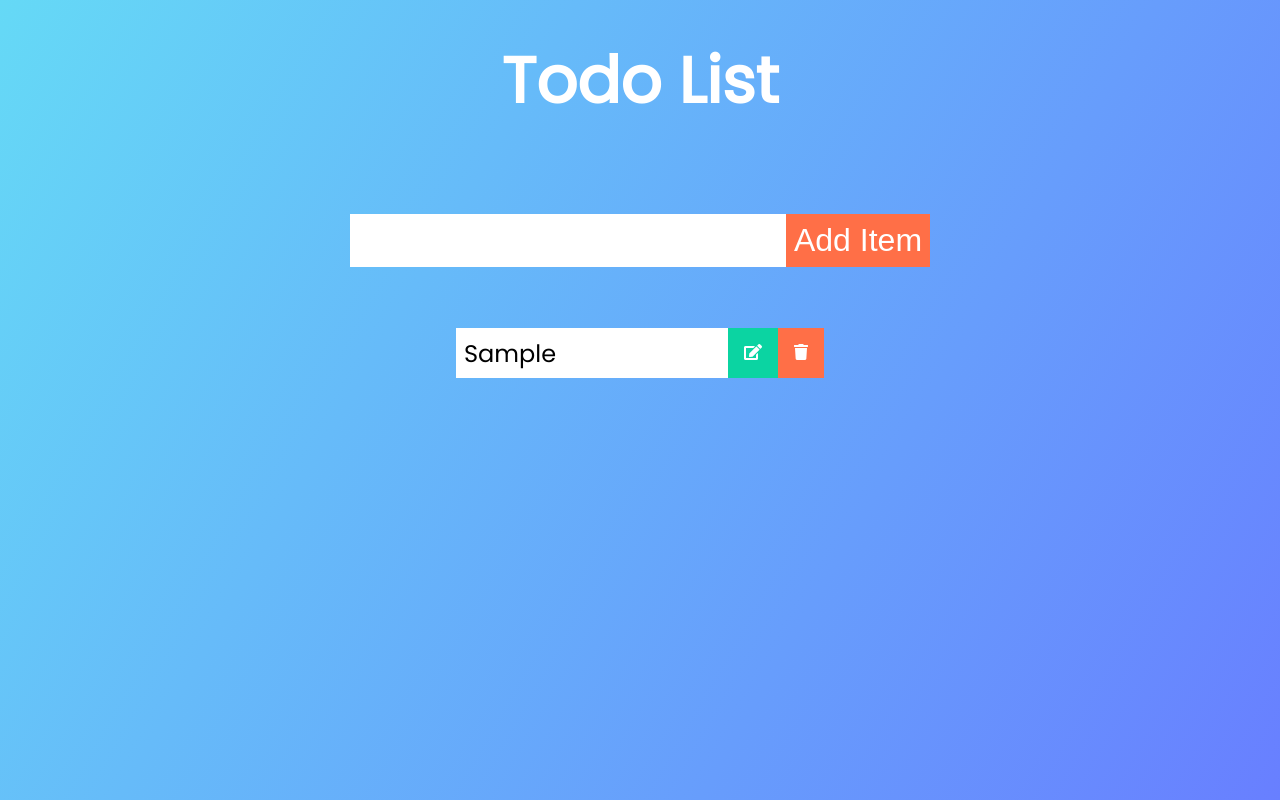
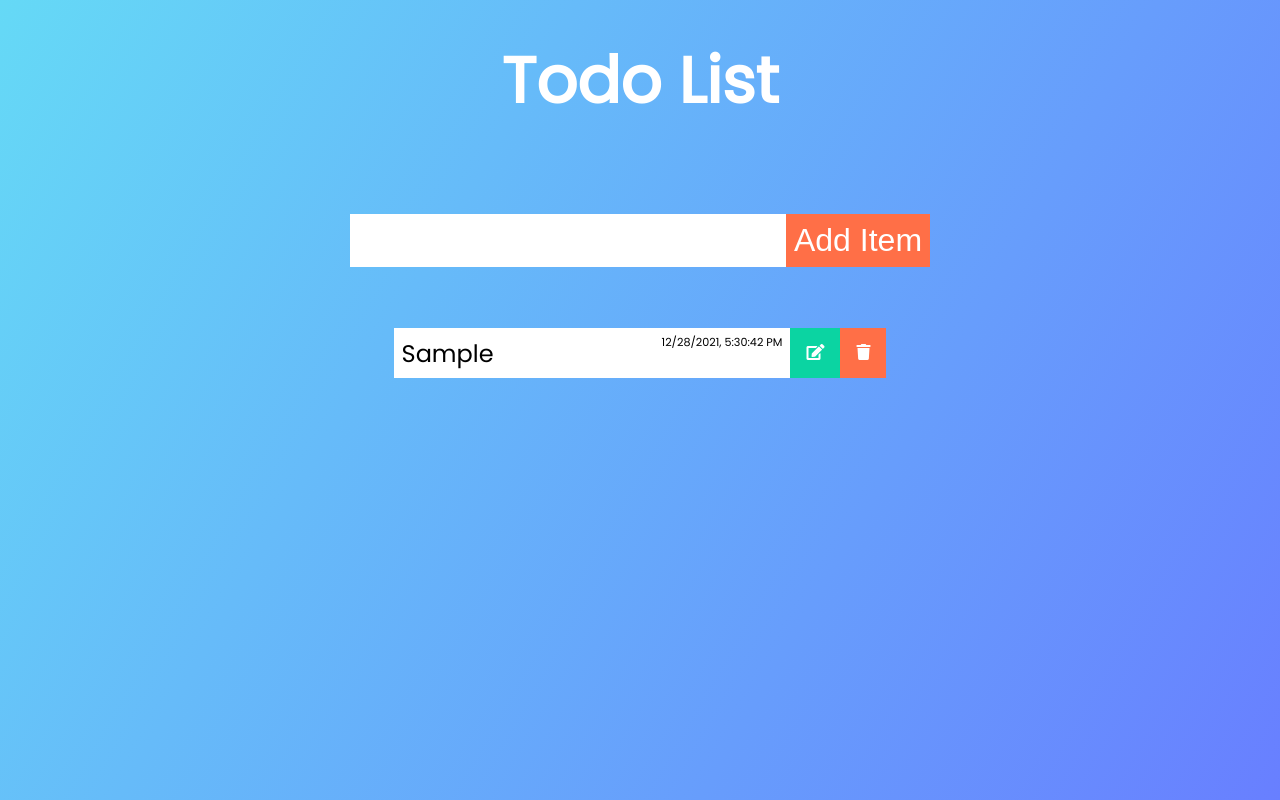
Before and after one commit to Hasib787/todo-app, a React (Create React App) app: page / in a window 1280 px wide. Both pictures are taken after typing "Sample" into the empty fields and a click on the button "Add Item". Built offline with nearby package versions, Linux system fonts and the light colour scheme.

Commit message:
modifiy some design and the project are done

```diff
--- a/src/App.css
+++ b/src/App.css
@@ -61,9 +61,6 @@ form button:hover {
 .filter-todo {
   padding: 1rem;
 }
-.todo li {
-  flex: 1;
-}
 
 .trash-btn,
 .edit-btn {
@@ -81,10 +78,11 @@ form button:hover {
 .edit-btn:hover {
   background: rgb(19, 179, 139);
 }
-.trash-btn:hover{
+.trash-btn:hover {
   background: #e94416;
 }
 .todo-item {
+  flex: 1;
   padding: 0rem 0.5rem;
 }
 
@@ -102,9 +100,15 @@ form button:hover {
   text-decoration: line-through;
   opacity: 0.5;
 }
-.edit-input{
-  padding: 0.3rem;
+.edit-input {
+  padding: 0.3rem 0.93rem;
   font-size: 2rem;
+}
+.todo-dateTime {
+  flex: none;
+  font-size: 0.7rem;
+  margin: 0 0 1.3rem 10rem;
+  padding-right: 8px;
 }
 
 /*CUSTOM SELECTOR */
--- a/src/components/Todo/index.jsx
+++ b/src/components/Todo/index.jsx
@@ -7,11 +7,10 @@ const Todo = ({ todo, text, todos, setTodos }) => {
 
   //edit item
   const editItem = () => {
-    let newEditItem = todos.find((item) => item.id === todo.id);
+    todos.find((item) => item.id === todo.id);
     setToggleSubmit(false);
     setNewText(text);
     setIsEditItem(todo.id);
-    console.log("new edit item", newEditItem);
   };
 
   //submit new edit item
@@ -27,17 +26,18 @@ const Todo = ({ todo, text, todos, setTodos }) => {
       );
     }
     setToggleSubmit(true);
-    isEditItem();
   };
 
   const deleteItemHandler = () => {
     setTodos(todos.filter((el) => el.id !== todo.id));
   };
+
   return (
     <>
       {toggleSubmit ? (
         <div className="todo">
           <li className="todo-item">{text}</li>
+          <li className="todo-dateTime">{todo.dateTime}</li>
           <button onClick={editItem} className="edit-btn">
             <i className="fas fa-edit"></i>
           </button>
--- a/src/components/TodoList/index.jsx
+++ b/src/components/TodoList/index.jsx
@@ -1,7 +1,7 @@
 import React from "react";
 import Todo from "../Todo";
 
-const TodoList = ({ todos, setTodos, inputText }) => {
+const TodoList = ({ todos, setTodos }) => {
   return (
     <div className="todo-container">
       <ul className="todo-list">
```
Also changed, not shown: src/components/Home/index.jsx (line endings or trailing spaces).
